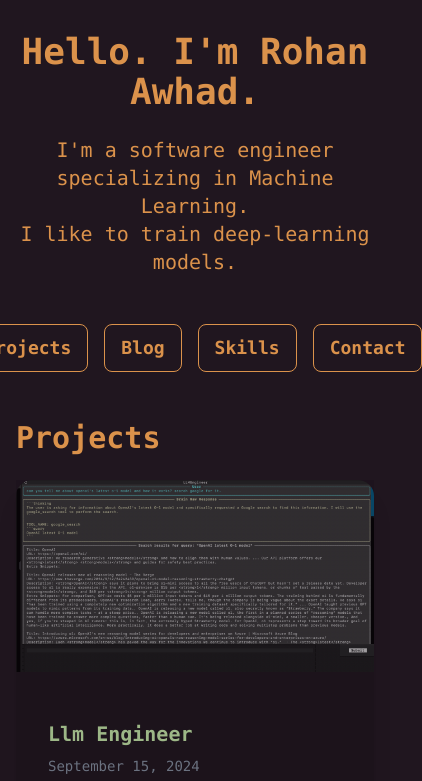
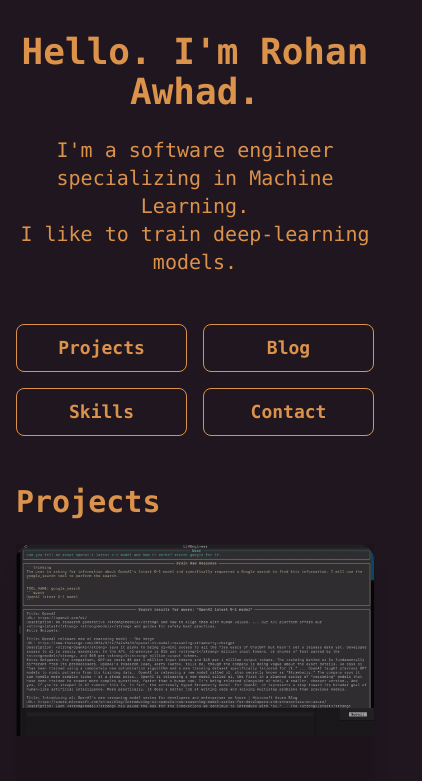
Before and after one commit to RohanAwhad/my-portfolio-2, a plain HTML site: page index.html in a window 390 px wide. Shown: the top 781 px of the page, 422 px wide, since content can reach past the window. Drawn offline with nearby package versions, Linux system fonts and the light colour scheme.

Commit message:
added responsiveness to the nav bar

```diff
--- a/index.html
+++ b/index.html
@@ -16,15 +16,12 @@
         <p class="text-xl mb-4">I like to train deep-learning models.</p>
         </header>
 
-			  <nav class="flex justify-center space-x-4 mb-12">
-
-					  <a href="#projects" class="btn btn-outline btn-primary text-accent text-lg">Projects</a>
+        <nav class="grid grid-cols-2 md:flex justify-center gap-4 mb-12">
+            <a href="#projects" class="btn btn-outline btn-primary text-accent text-lg">Projects</a>
             <a href="#blog" class="btn btn-outline btn-primary text-accent text-lg">Blog</a>
             <a href="#skills" class="btn btn-outline btn-primary text-accent text-lg">Skills</a>
             <a href="#contact" class="btn btn-outline btn-primary text-accent text-lg">Contact</a>
-
         </nav>
-
 
         <!-- Projects Section -->
         <section id="projects" class="mb-12">
```
